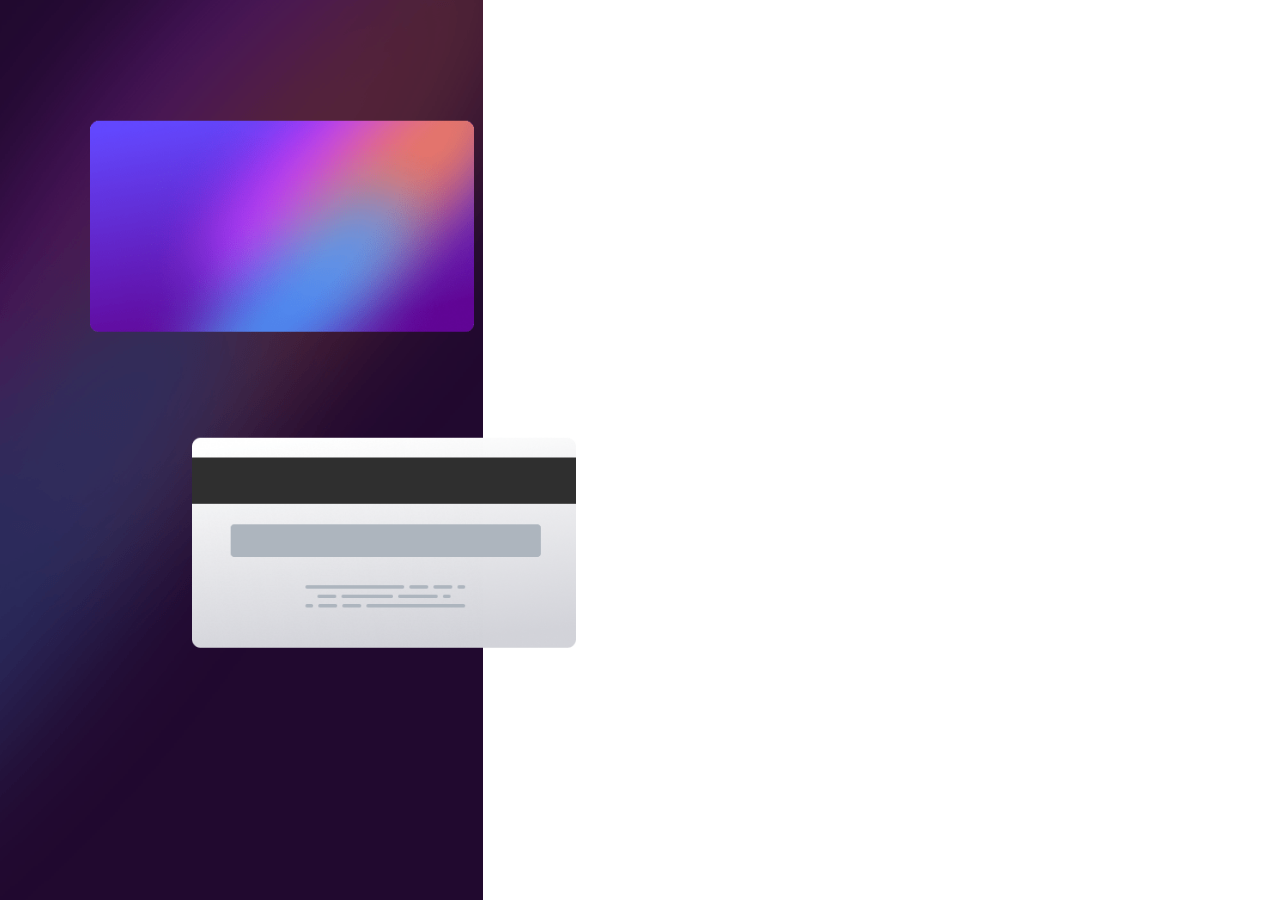
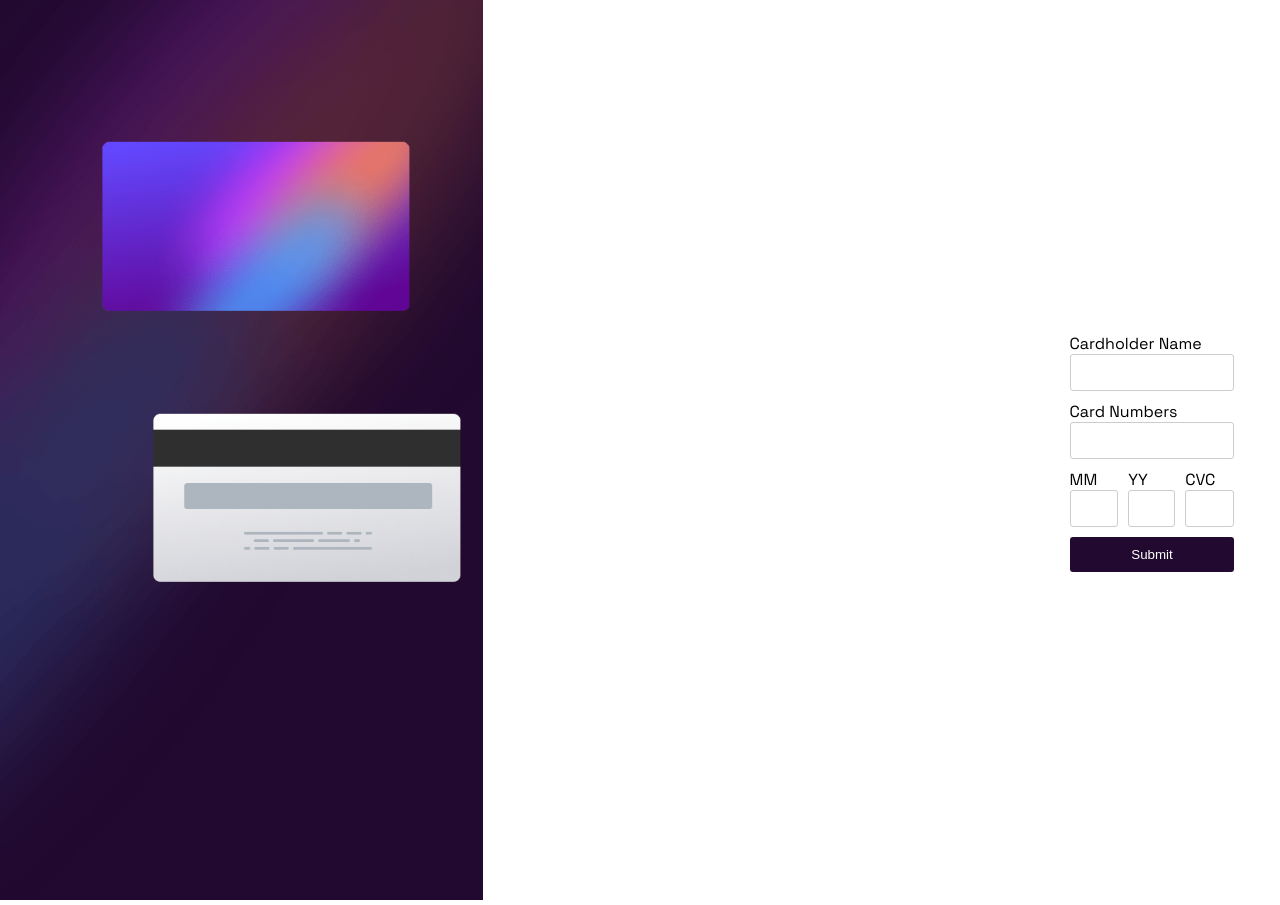
Before and after one commit to astarta16/interactive-card-details, a React (Vite) app: page / in a window 1280 px wide. Built offline with nearby package versions, Linux system fonts and the light colour scheme.

Commit message:
add form and validations

```diff
--- a/package.json
+++ b/package.json
@@ -10,11 +10,14 @@
     "preview": "vite preview"
   },
   "dependencies": {
+    "@hookform/resolvers": "^3.3.1",
     "components": "^0.1.0",
     "react": "^18.2.0",
     "react-dom": "^18.2.0",
+    "react-hook-form": "^7.47.0",
     "styled": "^1.0.0",
-    "styled-components": "^6.0.8"
+    "styled-components": "^6.0.8",
+    "yup": "^1.3.2"
   },
   "devDependencies": {
     "@types/react": "^18.2.15",
--- a/src/App.tsx
+++ b/src/App.tsx
@@ -1,42 +1,30 @@
-import React from 'react';
-import BgImage from './assets/bg-main-desktop.png';
-import CardFront from './assets/bg-card-front.png';
-import CardBack from './assets/bg-card-back.png';
-import styled from 'styled-components';
-import Form from './Components/Form';
+import styled from "styled-components";
+import Card from "./Components/Card";
+import Form from "./Components/Form";
 
-const Container = styled.div`
-  position: relative;
+const AppContainer = styled.div`
+  display: flex;
+  align-items: center;
 `;
 
-const CardImageBack = styled.img`
-  position: absolute;
-  top: 60%;
-  left: 30%;
-  transform: translate(-50%, -50%);
-  width: 30%;
-  height: auto;
+const CardContainer = styled.div`
+  width: 80%;
 `;
 
-const CardImageFront = styled.img`
-  position: absolute;
-  top: 25%;
-  left: 22%;
-  transform: translate(-50%, -50%);
-  width: 30%;
-  height: auto;
+const FormContainer = styled.div`
+  width: 20%;
 `;
 
 function App(): JSX.Element {
   return (
-    <div>
-      <Container>
-        <img src={BgImage} alt="Background" />
-        <CardImageFront src={CardFront} alt="Card Front" />
-        <CardImageBack src={CardBack} alt="Card Back" />
-      </Container>
-      <Form />
-    </div>
+    <AppContainer>
+      <CardContainer>
+        <Card />
+      </CardContainer>
+      <FormContainer>
+        <Form />
+      </FormContainer>
+    </AppContainer>
   );
 }
 
--- /dev/null
+++ b/src/Components/Card.tsx
@@ -0,0 +1,38 @@
+import BgImage from "../assets/bg-main-desktop.png";
+import CardFront from "../assets/bg-card-front.png";
+import CardBack from "../assets/bg-card-back.png";
+import styled from "styled-components";
+
+const Container = styled.div`
+  position: relative;
+`;
+
+const CardImageFront = styled.img`
+  position: absolute;
+  top: 25%;
+  left: 25%;
+  transform: translate(-50%, -50%);
+  width: 30%;
+  height: auto;
+`;
+
+const CardImageBack = styled.img`
+  position: absolute;
+  top: 55%;
+  left: 30%;
+  transform: translate(-50%, -50%);
+  width: 30%;
+  height: auto;
+`;
+
+function Card() {
+  return (
+    <Container>
+      <img src={BgImage} alt="Background" />
+      <CardImageFront src={CardFront} alt="Card Front" />
+      <CardImageBack src={CardBack} alt="Card Back" />
+    </Container>
+  );
+}
+
+export default Card;
--- a/src/Components/Form.tsx
+++ b/src/Components/Form.tsx
@@ -1,5 +1,145 @@
-function Form () {
+import styled from "styled-components";
+import { yupResolver } from "@hookform/resolvers/yup";
+import { useForm, Controller } from "react-hook-form";
+import * as yup from "yup";
 
+const FormWrapper = styled.div`
+  width: 80%;
+  margin: 0 auto;
+  padding: 20px;
+`;
+
+const FormError = styled.p`
+  color: #ff0000;
+  font-size: 12px;
+  font-weight: 500;
+  margin-bottom: 15px;
+`;
+
+const FormInput = styled.input`
+  width: 100%;
+  padding: 10px;
+  margin-bottom: 10px;
+  border: 1px solid #ccc;
+  border-radius: 3px;
+`;
+
+const FormInputRow = styled.div`
+  display: flex;
+  justify-content: space-between;
+  gap: 10px;
+`;
+
+const FormSubmit = styled.button`
+  background-color: #21092f;
+  color: #fff;
+  padding: 10px 20px;
+  border: none;
+  border-radius: 3px;
+  cursor: pointer;
+  width: 100%;
+`;
+
+const schema = yup.object().shape({
+  fullName: yup.string().required("Full Name is required"),
+  cardNumber: yup
+    .string()
+    .matches(/^[0-9]+$/, "Wrong format, numbers only")
+    .required("Card Number is required"),
+  expirationMonth: yup.string().required("Month is required"),
+  expirationYear: yup.string().required("Year is required"),
+  cvc: yup.string().required("CVC is required"),
+});
+
+type FormData = {
+  fullName: string;
+  cardNumber: string;
+  expirationMonth: string;
+  expirationYear: string;
+  cvc: string;
+};
+
+function Form() {
+  const {
+    handleSubmit,
+    control,
+    formState: { errors },
+  } = useForm<FormData>({
+    resolver: yupResolver(schema),
+  });
+
+  const onSubmit = (data: FormData) => {
+    console.log(data);
+  };
+
+  return (
+    <FormWrapper>
+      <form onSubmit={handleSubmit(onSubmit)}>
+        <div>
+          <label htmlFor="fullName">Cardholder Name</label>
+          <Controller
+            name="fullName"
+            control={control}
+            defaultValue=""
+            render={({ field }) => <FormInput {...field} />}
+          />
+          {errors.fullName && <FormError>{errors.fullName.message}</FormError>}
+        </div>
+
+        <div>
+          <label htmlFor="cardNumber">Card Numbers</label>
+          <Controller
+            name="cardNumber"
+            control={control}
+            defaultValue=""
+            render={({ field }) => <FormInput {...field} />}
+          />
+          {errors.cardNumber && (
+            <FormError>{errors.cardNumber.message}</FormError>
+          )}
+        </div>
+
+        <FormInputRow>
+          <div>
+            <label htmlFor="expirationMonth">MM</label>
+            <Controller
+              name="expirationMonth"
+              control={control}
+              defaultValue=""
+              render={({ field }) => <FormInput {...field} />}
+            />
+            {errors.expirationMonth && (
+              <FormError>{errors.expirationMonth.message}</FormError>
+            )}
+          </div>
+          <div>
+            <label htmlFor="expirationYear">YY</label>
+            <Controller
+              name="expirationYear"
+              control={control}
+              defaultValue=""
+              render={({ field }) => <FormInput {...field} />}
+            />
+            {errors.expirationYear && (
+              <FormError>{errors.expirationYear.message}</FormError>
+            )}
+          </div>
+          <div>
+            <label htmlFor="cvc">CVC</label>
+            <Controller
+              name="cvc"
+              control={control}
+              defaultValue=""
+              render={({ field }) => <FormInput {...field} />}
+            />
+            {errors.cvc && <FormError>{errors.cvc.message}</FormError>}
+          </div>
+        </FormInputRow>
+
+        <FormSubmit type="submit">Submit</FormSubmit>
+      </form>
+    </FormWrapper>
+  );
 }
 
-export default Form
+export default Form;
--- a/src/index.css
+++ b/src/index.css
@@ -8,6 +8,6 @@
 
 body {
     min-height: 100vh;
+    overflow: hidden;
     font-family: 'Space Grotesk', sans-serif;
-    overflow: hidden;
 }
```
Also changed, not shown: 1 other file (tests, documents, lock files or other folders).
